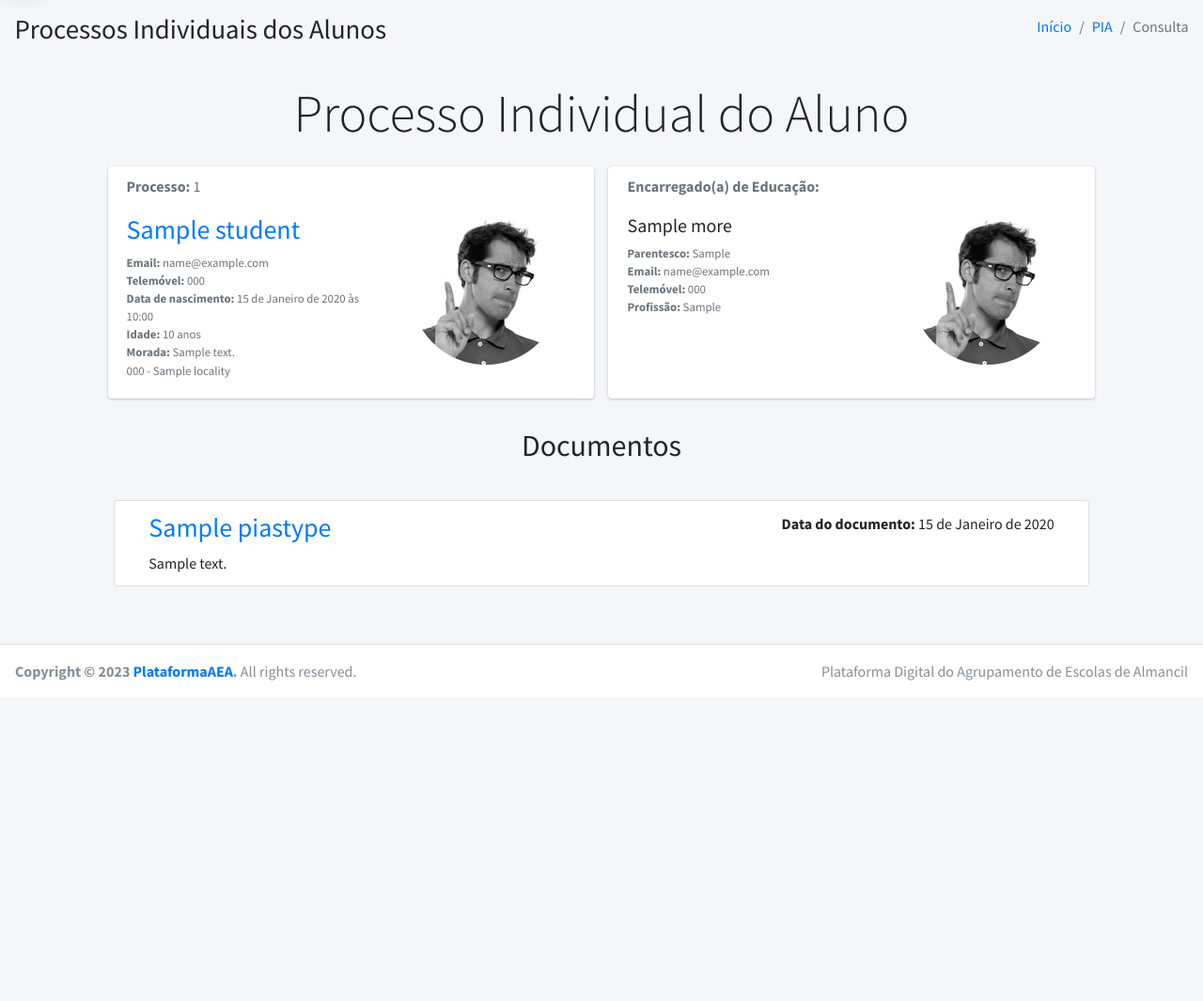
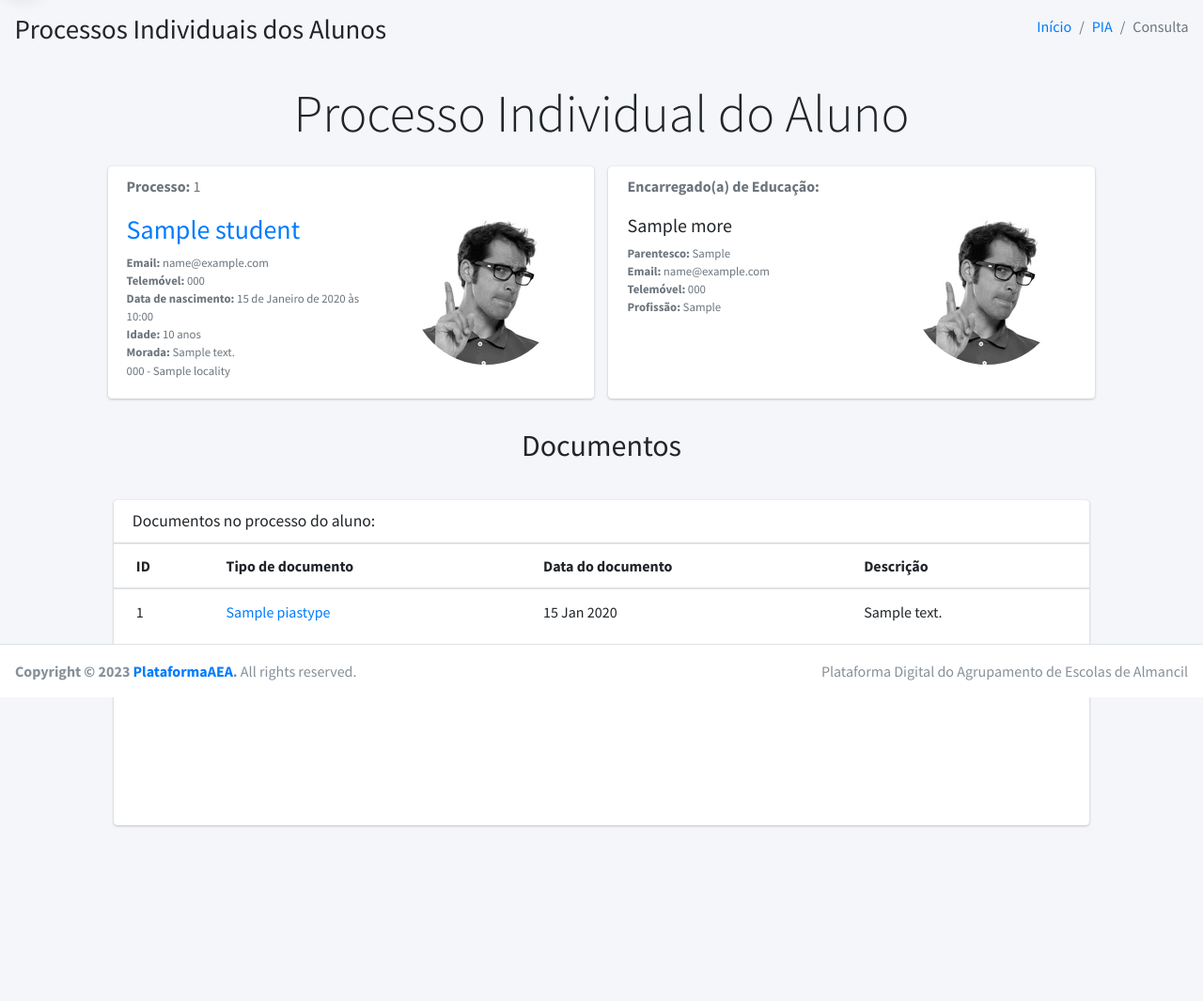
Before and after one commit to JoseMMarques/portalAEAlmancil, a Django app: template templates/pias/pias_consult.html in a window 1280 px wide. Shown: the part 58-1123 px from the top of the page at 94% size. Before the commit the page ends 782 px from the top, so only its background shows below. Run offline with Django 4.2, Linux system fonts and the light colour scheme; tables that the repository leaves empty hold one stand-in row (values such as "Sample post"); the template is opened without the code that fills it: values that come from a table or form of the project are taken from there, most other values are stand-ins (such as "Sample title", 1, 10 or a date in 2020); some libraries are stand-ins or nearby versions.

Commit message:
Apresentação de documentos em tabela

```diff
--- a/templates/pias/pias_consult.html
+++ b/templates/pias/pias_consult.html
@@ -48,7 +48,7 @@
                             <div class="card-header text-muted border-bottom-0">
 
                                 <ul class="ml-0 mb-0 fa-ul text-muted">
-                        <li class="small"><h6><b>Processo: </b> {{ student.process_number }}</h6> </li>
+                                    <li class="small"><h6><b>Processo: </b> {{ student.process_number }}</h6></li>
                                 </ul>
                             </div>
                             <div class="card-body pt-0">
@@ -61,15 +61,16 @@
                                         </h3>
                                         <ul class="ml-0 mb-0 fa-ul text-muted">
                                             <li class="small"><b>Email: </b> {{ student.email }}</li>
-                        <li class="small"> <b>Telemóvel: </b> {{ student.phone }}</li>
-                        <li class="small"> <b>Data de nascimento: </b> {{ student.birth_date }}</li>
-                        <li class="small"> <b>Idade: </b> {{ student.get_age }} anos</li>
-                        <li class="small"> <b>Morada: </b> {{ student.address }}</li>
+                                            <li class="small"><b>Telemóvel: </b> {{ student.phone }}</li>
+                                            <li class="small"><b>Data de nascimento: </b> {{ student.birth_date }}</li>
+                                            <li class="small"><b>Idade: </b> {{ student.get_age }} anos</li>
+                                            <li class="small"><b>Morada: </b> {{ student.address }}</li>
                                             <li class="small"> {{ student.postal_code }} - {{ student.locality }}</li>
                                         </ul>
                                     </div>
                                     <div class="col-5 text-center">
-                      <img src="../../dist/img/user2-160x160.jpg" alt="user-avatar" class="img-circle img-fluid">
+                                        <img src="../../dist/img/user2-160x160.jpg" alt="user-avatar"
+                                             class="img-circle img-fluid">
                                     </div>
                                 </div>
                             </div>
@@ -81,44 +82,32 @@
                         <div class="card  d-flex flex-fill">
                             <div class="card-header text-muted border-bottom-0">
                                 <ul class="ml-0 mb-0 fa-ul text-muted">
-                        <li class="small"><h6><b>Encarregado(a) de Educação: </b> </h6> </li>
+                                    <li class="small"><h6><b>Encarregado(a) de Educação: </b></h6></li>
                                 </ul>
                             </div>
                             <div class="card-body pt-0">
                                 <div class="row">
                                     <div class="col-7">
-                      <h2 class="lead"><b>{{ student.more.ee_name}}</b></h2>
+                                        <h2 class="lead"><b>{{ student.more.ee_name }}</b></h2>
                                         <ul class="ml-0 mb-0 fa-ul text-muted">
-                        <li class="small"> <b>Parentesco: </b> {{ student.more.ee_kinship }} </li>
+                                            <li class="small"><b>Parentesco: </b> {{ student.more.ee_kinship }} </li>
                                             <li class="small"><b>Email: </b> {{ student.more.ee_email }}</li>
-                        <li class="small"> <b>Telemóvel: </b> {{ student.more.ee_phone }}</li>
-                        <li class="small"> <b>Profissão: </b> {{ student.more.ee_work }}</li>
+                                            <li class="small"><b>Telemóvel: </b> {{ student.more.ee_phone }}</li>
+                                            <li class="small"><b>Profissão: </b> {{ student.more.ee_work }}</li>
                                         </ul>
                                     </div>
                                     <div class="col-5 text-center">
-                      <img src="../../dist/img/user2-160x160.jpg" alt="user-avatar" class="img-circle img-fluid">
+                                        <img src="../../dist/img/user2-160x160.jpg" alt="user-avatar"
+                                             class="img-circle img-fluid">
                                     </div>
                                 </div>
                             </div>
 
                         </div>
                     </div>
-
-
-
                 </div>
-
-        <!-- /.card-body -->
-
-        <!-- /.card-footer -->
-
                 <!-- /.card -->
             </section>
-
-
-
-
-
 
             <!-- Content Header (Page header) -->
             <section class="content-header">
@@ -142,34 +131,51 @@
                                         <h5 class="text-center display-8">(Processo sem documentos)</h5>
                                     </div>
                                 {% else %}
+                                    <div class="row">
+                                        <div class="col-12">
+                                            <div class="card">
+                                                <div class="card-header">
+                                                    <h3 class="card-title">Documentos no processo do aluno:</h3>
+                                                </div>
+                                                <!-- /.card-header -->
+                                                <div class="card-body table-responsive p-0" style="height: 300px;">
+                                                    <table class="table table-head-fixed text-nowrap">
+                                                        <thead>
+                                                        <tr>
+                                                            <th>ID</th>
+                                                            <th>Tipo de documento</th>
+                                                            <th>Data do documento</th>
+                                                            <th>Descrição</th>
+                                                        </tr>
+                                                        </thead>
+                                                        <tbody>
                                                         {% for pia in pias %}
-                                        <div class="list-group-item">
-                                            <div class="row">
-                                                <div class="col px-4">
-                                                    <div>
-                                                        <div class="float-right">
-                                                            <b>Data do documento:</b> {{ pia.doc_date }}
-                                                        </div>
-                                                        <h3>
+                                                            <tr>
+                                                                <td>{{ pia.id }}</td>
+                                                                <td>
                                                                     <a href="{{ pia.get_absolute_url }}">
                                                                         {{ pia.type }}
                                                                     </a>
-                                                        </h3>
-                                                        <p class="mb-0">
-                                                            {{ pia.description }}
-                                                        </p>
+                                                                </td>
+                                                                <td>{{ pia.doc_date|date:"d M Y" }}</td>
+                                                                <td>{{ pia.description }}</td>
+                                                            </tr>
+                                                        {% endfor %}
+                                                        </tbody>
+                                                    </table>
+                                                </div>
+                                                <!-- /.card-body -->
+                                            </div>
+                                            <!-- /.card -->
                                         </div>
                                     </div>
-                                            </div>
-                                        </div>
-                                    {% endfor %}
+                                    <!-- /.row -->
                                 {% endif %}
                             </div>
                         </div>
                     </div>
                 </div>
             </section>
-
         </div>
     </div>
     <!-- /.content-wrapper -->
```
Lines whose indentation alone changed are shown as unchanged.
